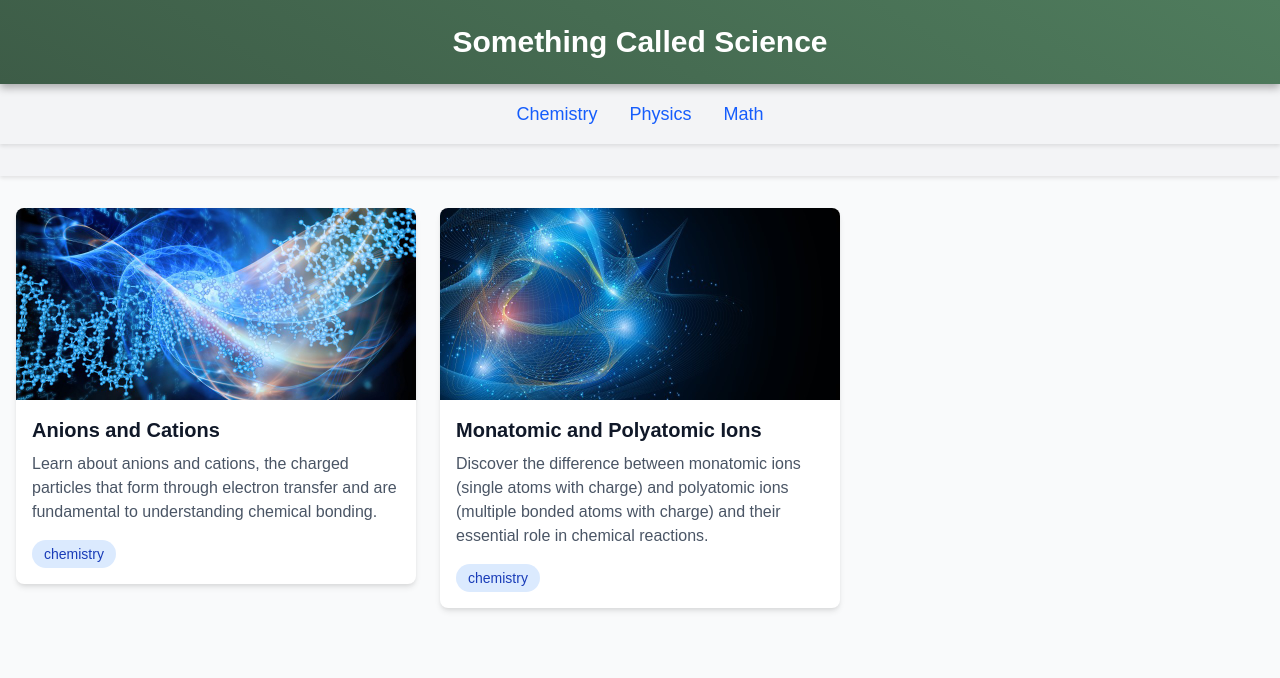
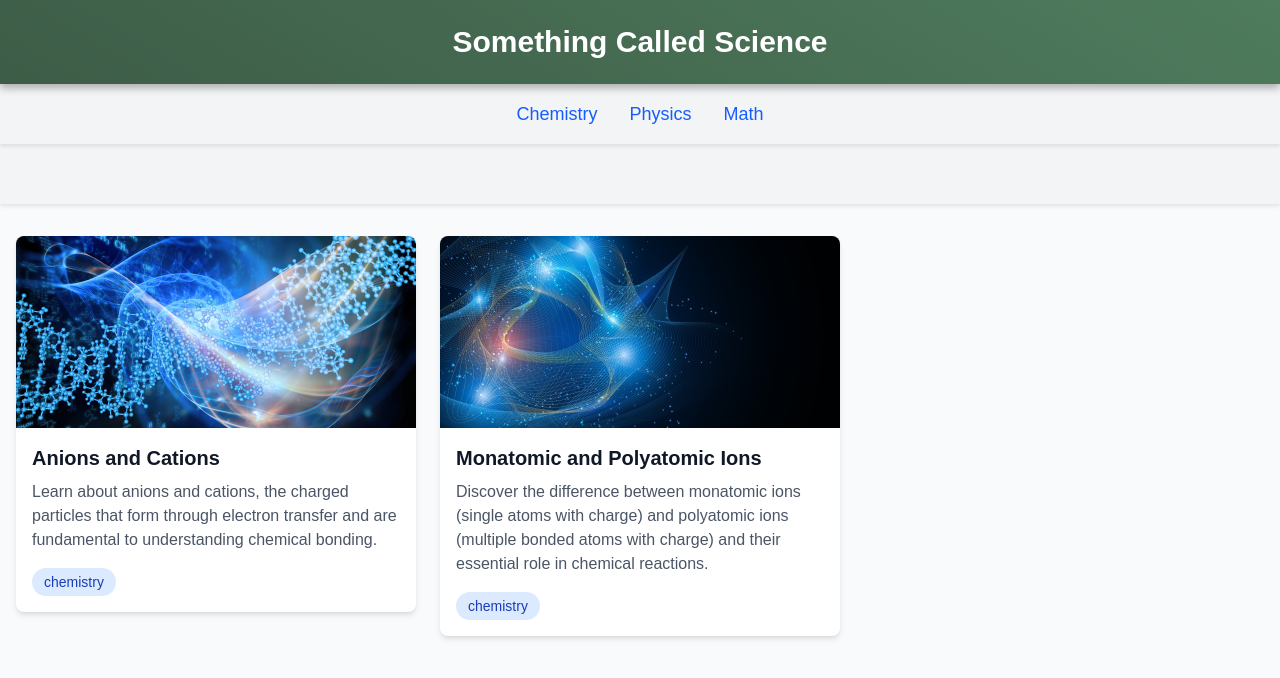
Before and after one commit to rvoogd12/science-blog, a Next.js app: page / in a window 1280 px wide. Shown: the top 678 px of the page. Built offline with nearby package versions, Linux system fonts and the light colour scheme.

Commit message:
Make second bar exactly the same height as navigation bar

```diff
--- a/src/components/Banner.tsx
+++ b/src/components/Banner.tsx
@@ -29,7 +29,12 @@ const Banner: React.FC = () => {
           </li>
         </ul>
       </nav>
-      <div className="w-full bg-gray-100 py-4" style={{ boxShadow: '0 2px 4px rgba(0,0,0,0.1)' }}></div>
+      <div className="w-full bg-gray-100" style={{ boxShadow: '0 2px 4px rgba(0,0,0,0.1)' }}>
+        <div className="flex justify-center space-x-8 py-4">
+          {/* Empty div with same height as navigation links */}
+          <div className="text-lg opacity-0">Placeholder</div>
+        </div>
+      </div>
     </div>
   );
 };
```
